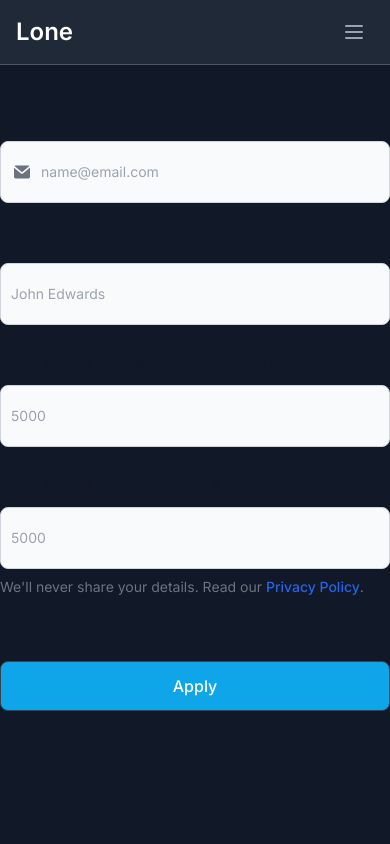
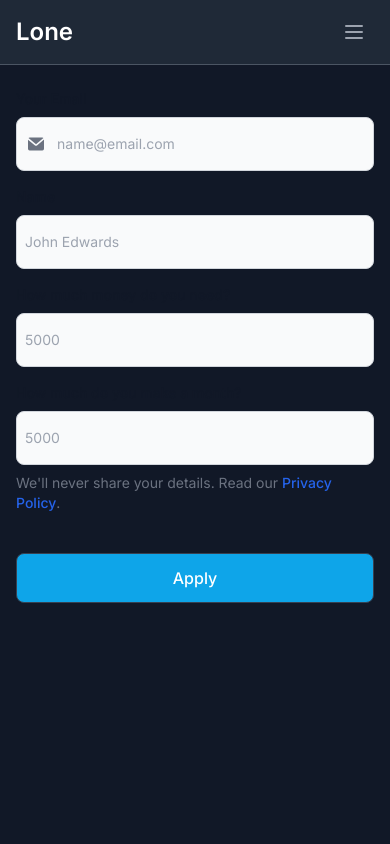
Before and after one commit to hakeem-jc/lone, a Next.js app: page /apply in a window 390 px wide. Shown: the top 844 px of the page. Built offline with nearby package versions, Linux system fonts and the light colour scheme.

Commit message:
feat: Make form responsive

```diff
--- a/app/apply/page.tsx
+++ b/app/apply/page.tsx
@@ -14,7 +14,7 @@ export default function Apply() {
   const [openModal, setOpenModal] = useState(false);
   const toggleModal = () => setOpenModal(!openModal);
 
-  const handleInputChange = (e:any) => {
+  const handleInputChange = (e: any) => {
     const { id, value } = e.target;
     setFormData((prevData) => ({
       ...prevData,
@@ -22,7 +22,7 @@ export default function Apply() {
     }));
   };
 
-  const handleSubmit = (e:any) => {
+  const handleSubmit = (e: any) => {
     e.preventDefault();
     console.log("Form submitted:", formData);
     setOpenModal(true);
@@ -34,18 +34,18 @@ export default function Apply() {
       <Header />
       <section className="h-screen">
         <form
-          className="max-w-xl mx-auto mt-10 flex flex-col gap-6"
+          className="max-w-full md:max-w-xl mx-auto mt-6 md:mt-10 flex flex-col gap-4 md:gap-6 px-4"
           onSubmit={handleSubmit}
         >
           <div>
             <label
               htmlFor="email"
-              className="block mb-2 text-lg font-medium text-gray-900 dark:text-white"
+              className="block mb-2 text-sm md:text-lg font-medium text-gray-900 dark:text-white"
             >
               Your Email
             </label>
             <div className="relative">
-              <div className="absolute inset-y-0 start-0 flex items-center ps-3.5 pointer-events-none">
+              <div className="absolute inset-y-0 left-0 flex items-center pl-3 pointer-events-none">
                 <svg
                   className="w-4 h-4 text-gray-500 dark:text-gray-400"
                   aria-hidden="true"
@@ -62,7 +62,7 @@ export default function Apply() {
                 id="email"
                 value={formData.email}
                 onChange={handleInputChange}
-                className="bg-gray-50 border border-gray-300 text-gray-900 text-sm rounded-lg focus:ring-blue-500 focus:border-blue-500 block w-full ps-10 px-2.5 py-5  dark:bg-gray-700 dark:border-gray-600 dark:placeholder-gray-400 dark:text-white dark:focus:ring-blue-500 dark:focus:border-blue-500"
+                className="bg-gray-50 border border-gray-300 text-gray-900 text-sm rounded-lg focus:ring-blue-500 focus:border-blue-500 block w-full pl-10 px-2 py-4 md:py-5 dark:bg-gray-700 dark:border-gray-600 dark:placeholder-gray-400 dark:text-white dark:focus:ring-blue-500 dark:focus:border-blue-500"
                 placeholder="name@email.com"
                 required
               />
@@ -72,7 +72,7 @@ export default function Apply() {
           <div>
             <label
               htmlFor="name"
-              className="block mb-2 text-lg font-medium text-gray-900 dark:text-white"
+              className="block mb-2 text-sm md:text-lg font-medium text-gray-900 dark:text-white"
             >
               Name
             </label>
@@ -81,7 +81,7 @@ export default function Apply() {
               id="name"
               value={formData.name}
               onChange={handleInputChange}
-              className="bg-gray-50 border border-gray-300 text-gray-900 text-sm rounded-lg focus:ring-blue-500 focus:border-blue-500 block w-full px-2.5 py-5 dark:bg-gray-700 dark:border-gray-600 dark:placeholder-gray-400 dark:text-white dark:focus:ring-blue-500 dark:focus:border-blue-500"
+              className="bg-gray-50 border border-gray-300 text-gray-900 text-sm rounded-lg focus:ring-blue-500 focus:border-blue-500 block w-full px-2 py-4 md:py-5 dark:bg-gray-700 dark:border-gray-600 dark:placeholder-gray-400 dark:text-white dark:focus:ring-blue-500 dark:focus:border-blue-500"
               placeholder="John Edwards"
               required
             />
@@ -90,7 +90,7 @@ export default function Apply() {
           <div>
             <label
               htmlFor="loanAmount"
-              className="block mb-2 text-lg font-medium text-gray-900 dark:text-white"
+              className="block mb-2 text-sm md:text-lg font-medium text-gray-900 dark:text-white"
             >
               How much money do you need?
             </label>
@@ -99,7 +99,7 @@ export default function Apply() {
               id="loanAmount"
               value={formData.loanAmount}
               onChange={handleInputChange}
-              className="bg-gray-50 border border-gray-300 text-gray-900 text-sm rounded-lg focus:ring-blue-500 focus:border-blue-500 block w-full px-2.5 py-5  dark:bg-gray-700 dark:border-gray-600 dark:placeholder-gray-400 dark:text-white dark:focus:ring-blue-500 dark:focus:border-blue-500"
+              className="bg-gray-50 border border-gray-300 text-gray-900 text-sm rounded-lg focus:ring-blue-500 focus:border-blue-500 block w-full px-2 py-4 md:py-5 dark:bg-gray-700 dark:border-gray-600 dark:placeholder-gray-400 dark:text-white dark:focus:ring-blue-500 dark:focus:border-blue-500"
               placeholder="5000"
               data-currency="USD"
               required
@@ -109,7 +109,7 @@ export default function Apply() {
           <div>
             <label
               htmlFor="monthlyIncome"
-              className="block mb-2 text-lg font-medium text-gray-900 dark:text-white"
+              className="block mb-2 text-sm md:text-lg font-medium text-gray-900 dark:text-white"
             >
               How much do you make a month?
             </label>
@@ -118,7 +118,7 @@ export default function Apply() {
               id="monthlyIncome"
               value={formData.monthlyIncome}
               onChange={handleInputChange}
-              className="bg-gray-50 border border-gray-300 text-gray-900 text-sm rounded-lg focus:ring-blue-500 focus:border-blue-500 block w-full px-2.5 py-5  dark:bg-gray-700 dark:border-gray-600 dark:placeholder-gray-400 dark:text-white dark:focus:ring-blue-500 dark:focus:border-blue-500"
+              className="bg-gray-50 border border-gray-300 text-gray-900 text-sm rounded-lg focus:ring-blue-500 focus:border-blue-500 block w-full px-2 py-4 md:py-5 dark:bg-gray-700 dark:border-gray-600 dark:placeholder-gray-400 dark:text-white dark:focus:ring-blue-500 dark:focus:border-blue-500"
               placeholder="5000"
               data-currency="USD"
               required
@@ -140,7 +140,7 @@ export default function Apply() {
 
           <button
             type="submit"
-            className="w-full inline-flex items-center justify-center px-6 py-3 lg:px-8 lg:py-5 text-base font-medium text-center border rounded-lg focus:ring-4 text-white border-gray-700 bg-sky-500 hover:bg-blue-500 focus:ring-gray-800 mt-10"
+            className="w-full inline-flex items-center justify-center px-4 py-3 md:px-8 md:py-5 text-base font-medium text-center border rounded-lg focus:ring-4 text-white border-gray-700 bg-sky-500 hover:bg-blue-500 focus:ring-gray-800 mt-6 md:mt-10"
           >
             Apply
           </button>
```
